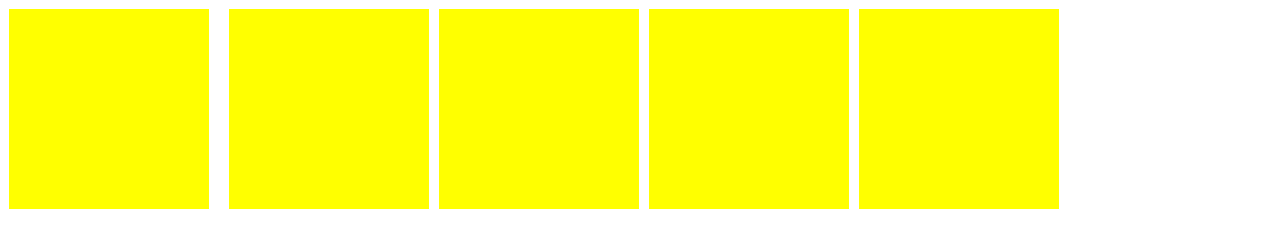
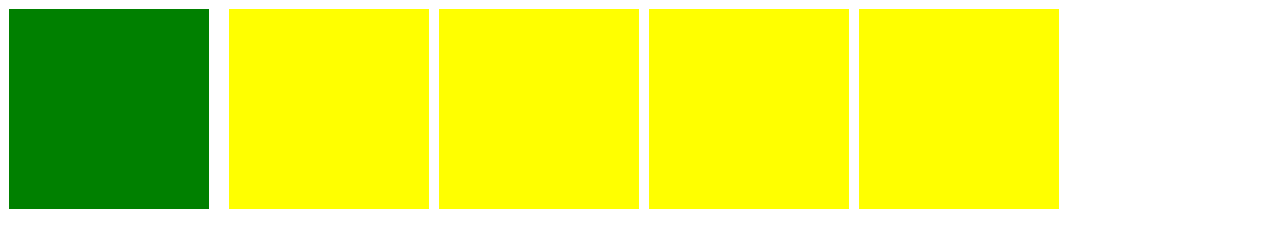
Before and after one commit to PolopTechnology/PolopTechnology.github.io, a plain HTML site: page index.html in a window 1280 px wide. Shown: the top 248 px of the page. Drawn offline with Linux system fonts and the light colour scheme.

Commit message:
Update index.html
green color change

```diff
--- a/index.html
+++ b/index.html
@@ -21,7 +21,7 @@ create(0, 850, 200, 200, "yellow");
 create(0, 640, 200, 200, "yellow");
 create(0, 430, 200, 200, "yellow");
 create(0, 220, 200, 200, "yellow");
-create(0, 0, 200, 200, "yellow");
+create(0, 0, 200, 200, "green");
 </script>
 
 </body>
```
